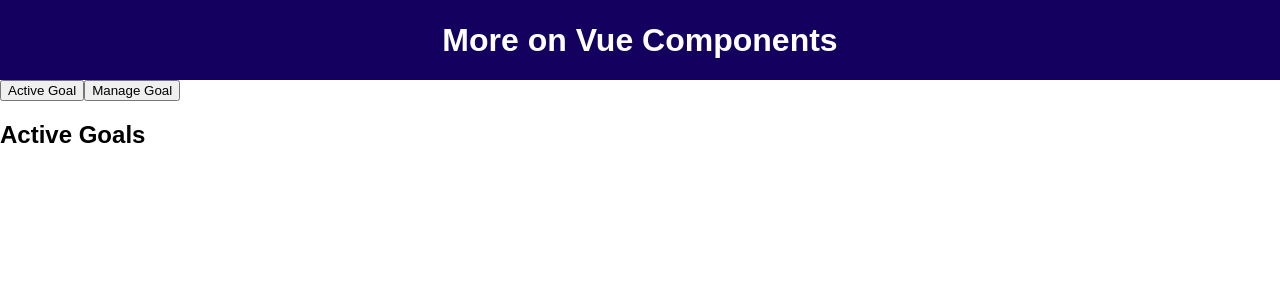
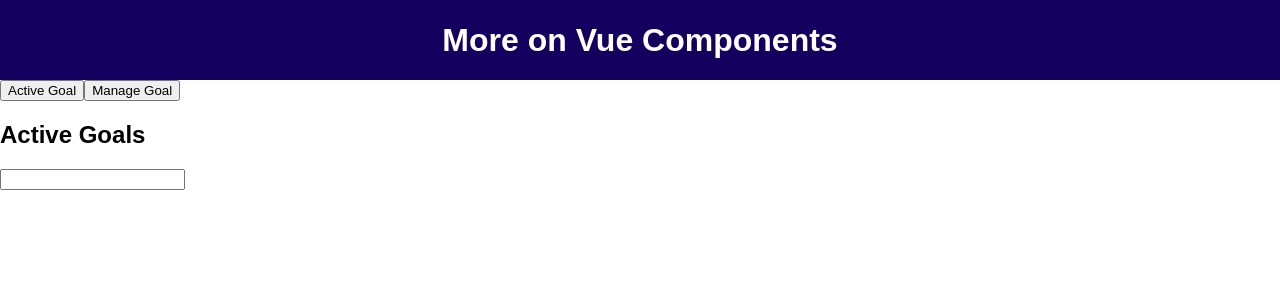
Before and after one commit to Satyaki-Roy/vue-deeper-into-componets, a Vue app: page / in a window 1280 px wide. Both pictures are taken after a click on the button "Active Goal". Shown: the top 300 px of the page. Built offline with nearby package versions, Linux system fonts and the light colour scheme.

Commit message:
keep alive the dynamic components

```diff
--- a/src/App.vue
+++ b/src/App.vue
@@ -3,7 +3,9 @@
     <the-header></the-header>
     <button @click="setSelectedComponent('active-goals')">Active Goal</button>
     <button @click="setSelectedComponent('manage-goals')">Manage Goal</button>
+    <keep-alive>
       <component :is="activeComponent"></component>
+    </keep-alive>
   </div>
 </template>
 
--- a/src/components/ActiveGoals.vue
+++ b/src/components/ActiveGoals.vue
@@ -1,5 +1,6 @@
 <template>
-<h2>Active Goals</h2>
+  <h2>Active Goals</h2>
+  <input type="text">
 </template>
 
 <script>
--- a/src/components/ManageGoals.vue
+++ b/src/components/ManageGoals.vue
@@ -1,11 +1,9 @@
 <template>
-<h2>Manage Goals</h2>
+  <h2>Manage Goals</h2>
 </template>
 
 <script>
-export default {
-name: "ManageGoals"
-}
+  export default {
+  name: "ManageGoals"
+  }
 </script>
-
-<style scoped></style>
```
Lines whose indentation alone changed are shown as unchanged.
